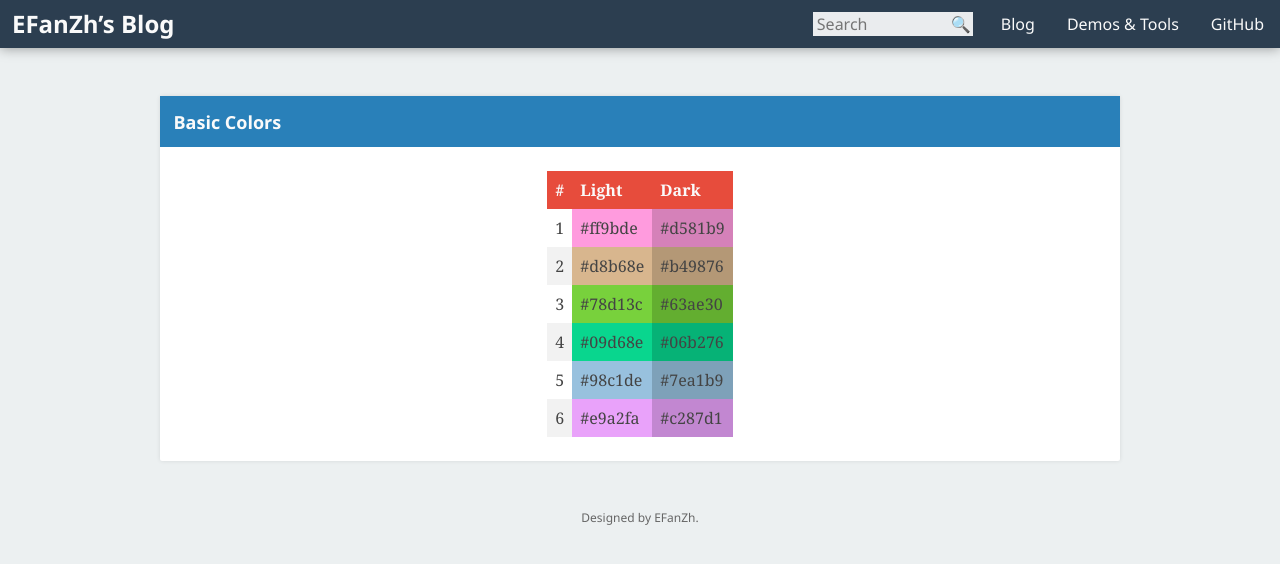
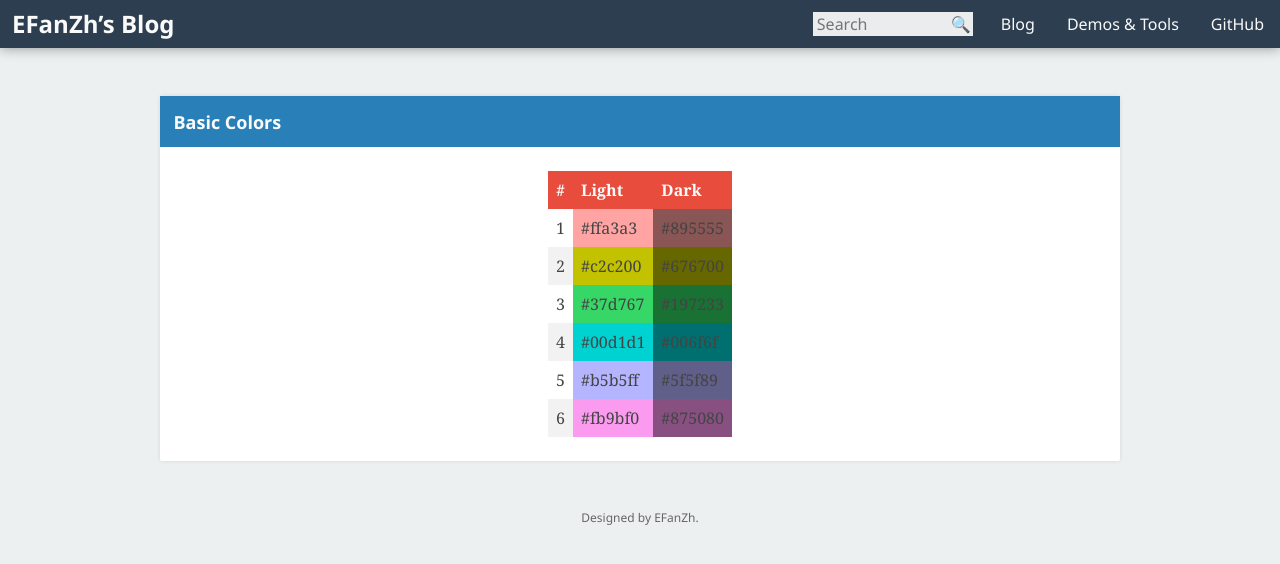
Before and after one commit to fuzeyi/efanzh.github.io, a Jekyll site: the page built from _posts/2015-11-21-basic-colors.html, in a window 1280 px wide. Shown: the top 564 px of the page. Built offline with Jekyll 4.4.1, drawn with Linux system fonts in a browser that asks for light colours.

Commit message:
Change color

```diff
--- a/_posts/2015-11-21-basic-colors.html
+++ b/_posts/2015-11-21-basic-colors.html
@@ -13,33 +13,33 @@ title: Basic Colors
     <tbody>
         <tr>
             <td>1</td>
-            <td style="background-color: #ff9bde;">#ff9bde</td>
-            <td style="background-color: #d581b9;">#d581b9</td>
+            <td style="background-color: #ffa3a3;">#ffa3a3</td>
+            <td style="background-color: #895555;">#895555</td>
         </tr>
         <tr>
             <td>2</td>
-            <td style="background-color: #d8b68e;">#d8b68e</td>
-            <td style="background-color: #b49876;">#b49876</td>
+            <td style="background-color: #c2c200;">#c2c200</td>
+            <td style="background-color: #676700;">#676700</td>
         </tr>
         <tr>
             <td>3</td>
-            <td style="background-color: #78d13c;">#78d13c</td>
-            <td style="background-color: #63ae30;">#63ae30</td>
+            <td style="background-color: #37d767;">#37d767</td>
+            <td style="background-color: #197233;">#197233</td>
         </tr>
         <tr>
             <td>4</td>
-            <td style="background-color: #09d68e;">#09d68e</td>
-            <td style="background-color: #06b276;">#06b276</td>
+            <td style="background-color: #00d1d1;">#00d1d1</td>
+            <td style="background-color: #006f6f;">#006f6f</td>
         </tr>
         <tr>
             <td>5</td>
-            <td style="background-color: #98c1de;">#98c1de</td>
-            <td style="background-color: #7ea1b9;">#7ea1b9</td>
+            <td style="background-color: #b5b5ff;">#b5b5ff</td>
+            <td style="background-color: #5f5f89;">#5f5f89</td>
         </tr>
         <tr>
             <td>6</td>
-            <td style="background-color: #e9a2fa;">#e9a2fa</td>
-            <td style="background-color: #c287d1;">#c287d1</td>
+            <td style="background-color: #fb9bf0;">#fb9bf0</td>
+            <td style="background-color: #875080;">#875080</td>
         </tr>
     </tbody>
 </table>
```
